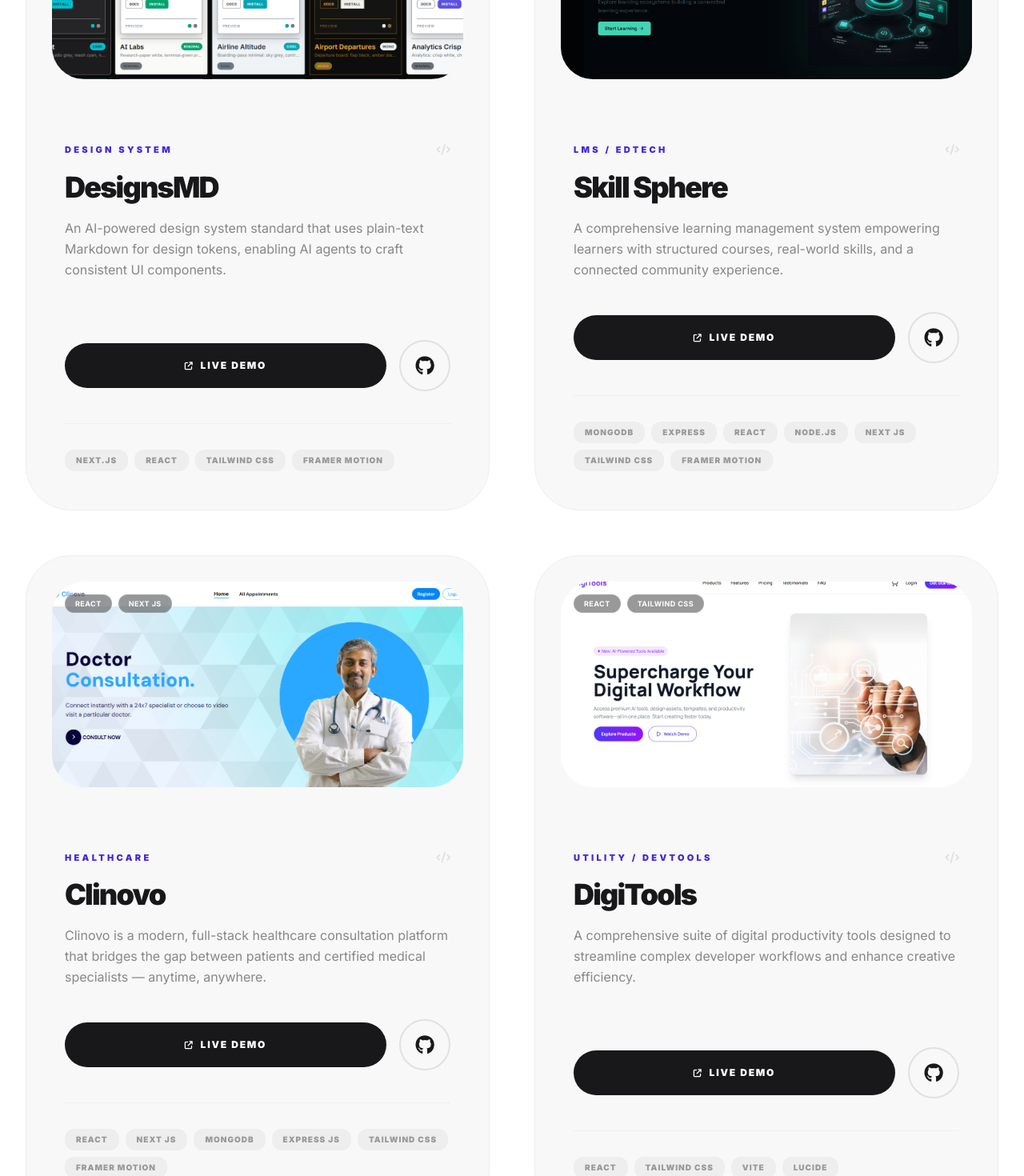
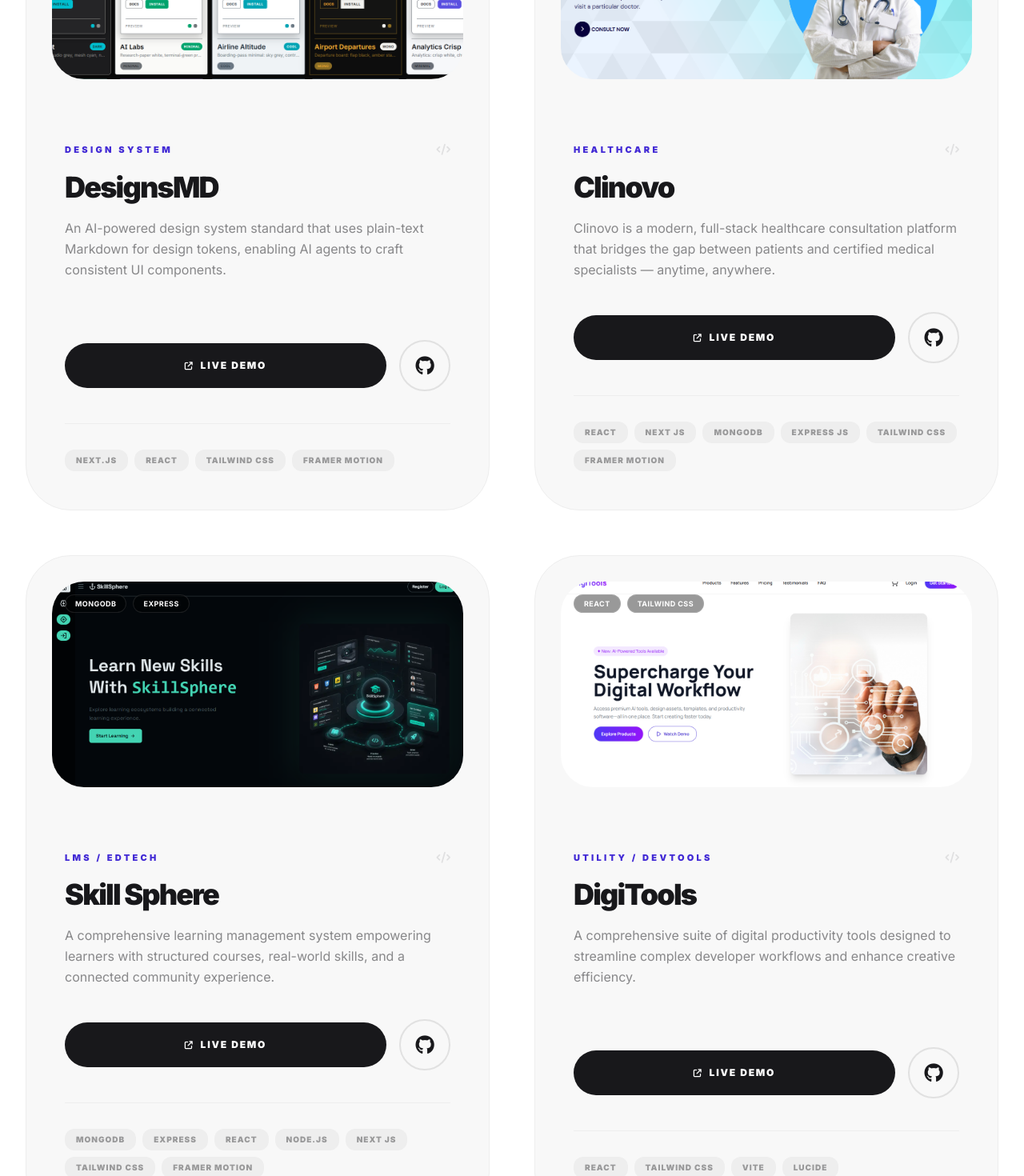
Before and after one commit to Hermitxxx/portfolio, a Next.js app: page /projects in a window 1280 px wide. Shown: the part 660-2130 px from the top of the page at 80% size. Built offline with nearby package versions, Linux system fonts and the light colour scheme; a web font is replaced by a local one.

Commit message:
some polishment

```diff
--- a/data/projects.js
+++ b/data/projects.js
@@ -11,6 +11,16 @@ export const projects = [
   },
   {
     id: 2,
+    title: "Clinovo",
+    description: "Clinovo is a modern, full-stack healthcare consultation platform that bridges the gap between patients and certified medical specialists — anytime, anywhere.",
+    image: "/projects/Cover%20Photos/clinovo.png",
+    category: "Healthcare",
+    tech: ["React", "Next Js", "MongoDB", "Express JS", "Tailwind CSS", "Framer Motion"],
+    link: "https://clinovo.vercel.app/",
+    github: "https://github.com/Hermitxxx/clinovo-client",
+  },
+  {
+    id: 3,
     title: "Skill Sphere",
     description: "A comprehensive learning management system empowering learners with structured courses, real-world skills, and a connected community experience.",
     image: "/projects/Cover%20Photos/skill-sphere.png",
@@ -18,16 +28,6 @@ export const projects = [
     tech: ["MongoDB", "Express", "React", "Node.js", "Next Js", "Tailwind CSS", "Framer Motion"],
     link: "https://skill-sphere-a08.vercel.app/",
     github: "https://github.com/Hermitxxx/skill-sphere-a08",
-  },
-  {
-    id: 3,
-    title: "Clinovo",
-    description: "Clinovo is a modern, full-stack healthcare consultation platform that bridges the gap between patients and certified medical specialists — anytime, anywhere.",
-    image: "/projects/Cover%20Photos/clinovo.png",
-    category: "Healthcare",
-    tech: ["React", "Next Js", "MongoDB", "Express JS", "Tailwind CSS", "Framer Motion"],
-    link: "https://clinovo.vercel.app/",
-    github: "https://github.com/Hermitxxx/clinovo-client",
   },
   {
     id: 4,
```
